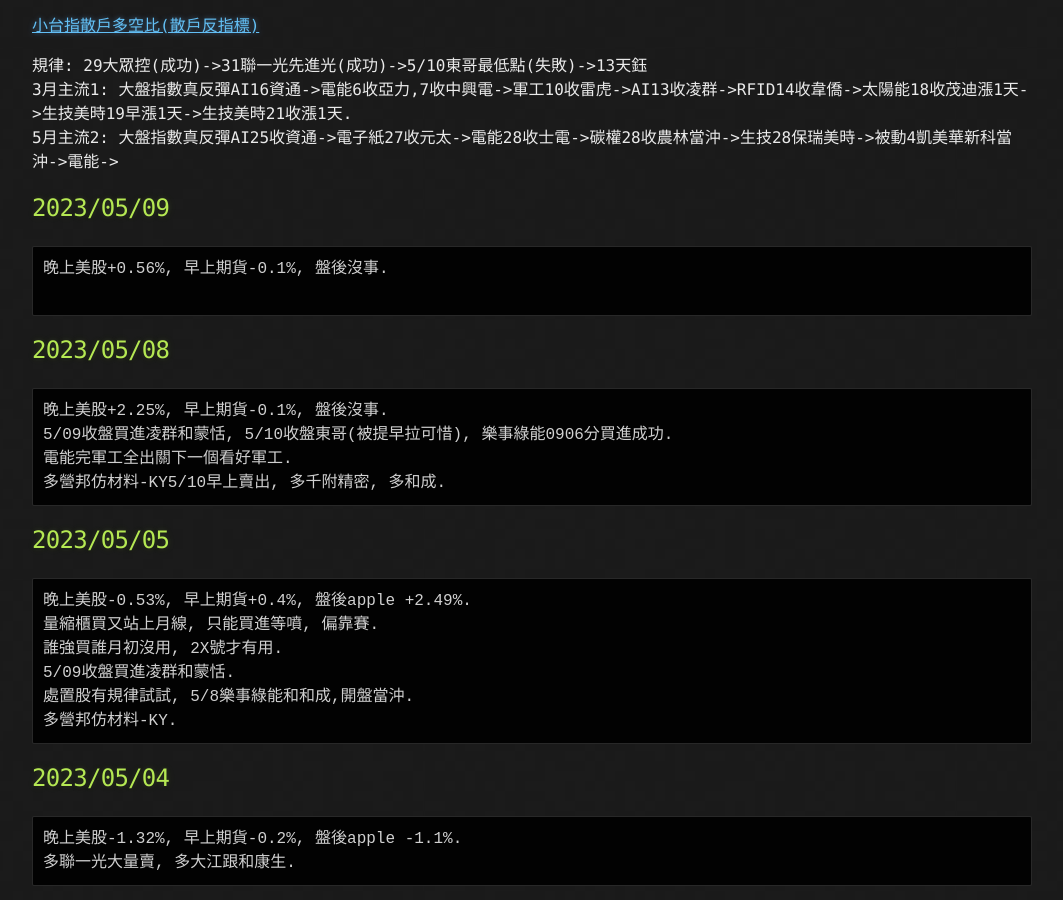
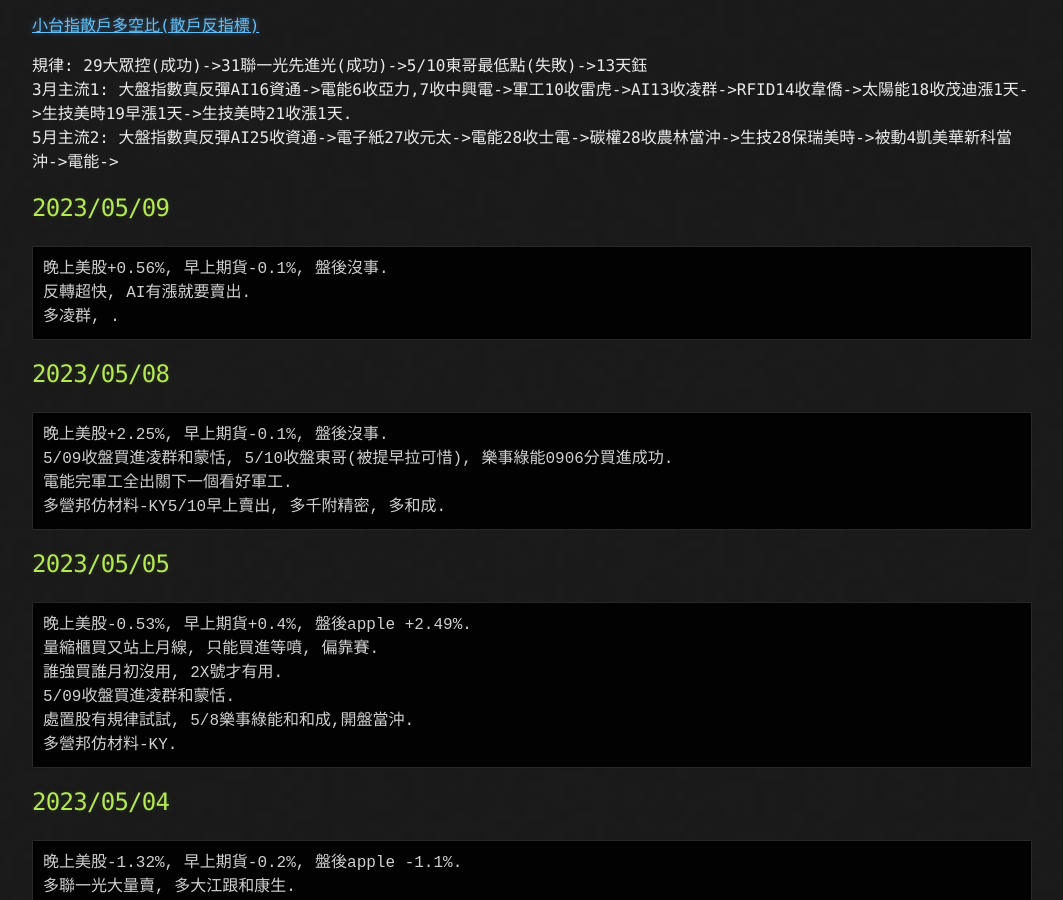
Before and after one commit to lepg5487/Stock_God, a Jekyll site: the page built from index.md, in a window 1280 px wide and 900 px high, scrolled down 484 px. Shown: the whole window, without its empty margins (108-1171 px from the left). Built offline with Jekyll 4.4.1, drawn with Linux system fonts in a browser that asks for light colours; our own code applies the rules of GitHub Pages for plain Markdown files.

Commit message:
Update index.md

````diff
--- a/index.md
+++ b/index.md
@@ -23,7 +23,8 @@
 ## 2023/05/09
 ```
 晚上美股+0.56%, 早上期貨-0.1%, 盤後沒事.
-
+反轉超快, AI有漲就要賣出.
+多凌群, .
 ```
 
 ## 2023/05/08
````
